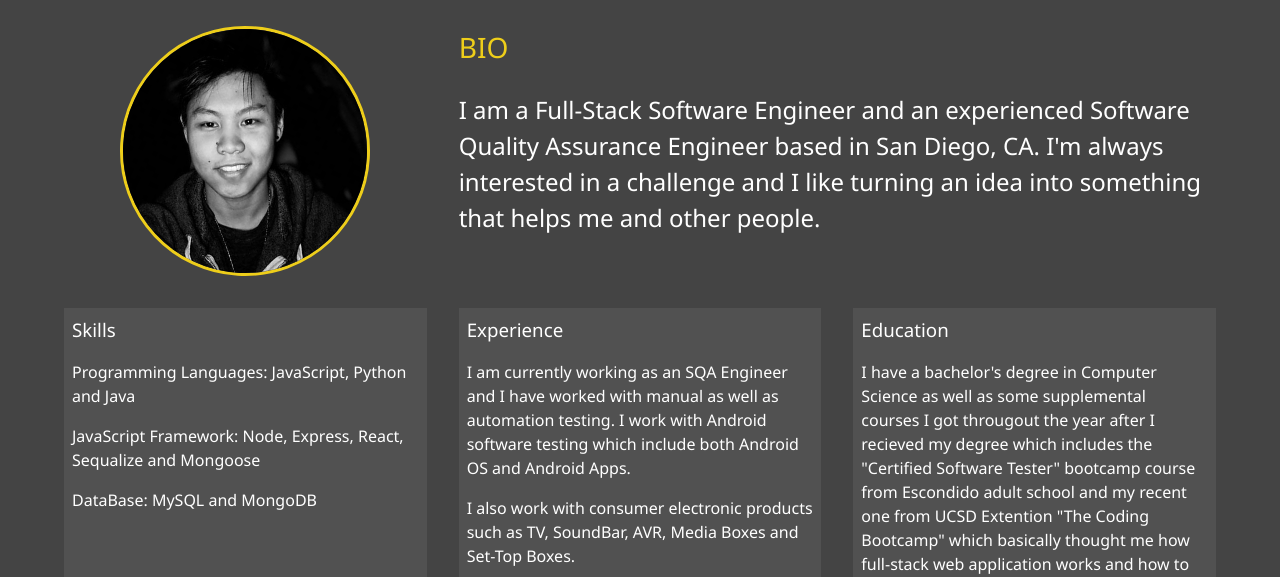
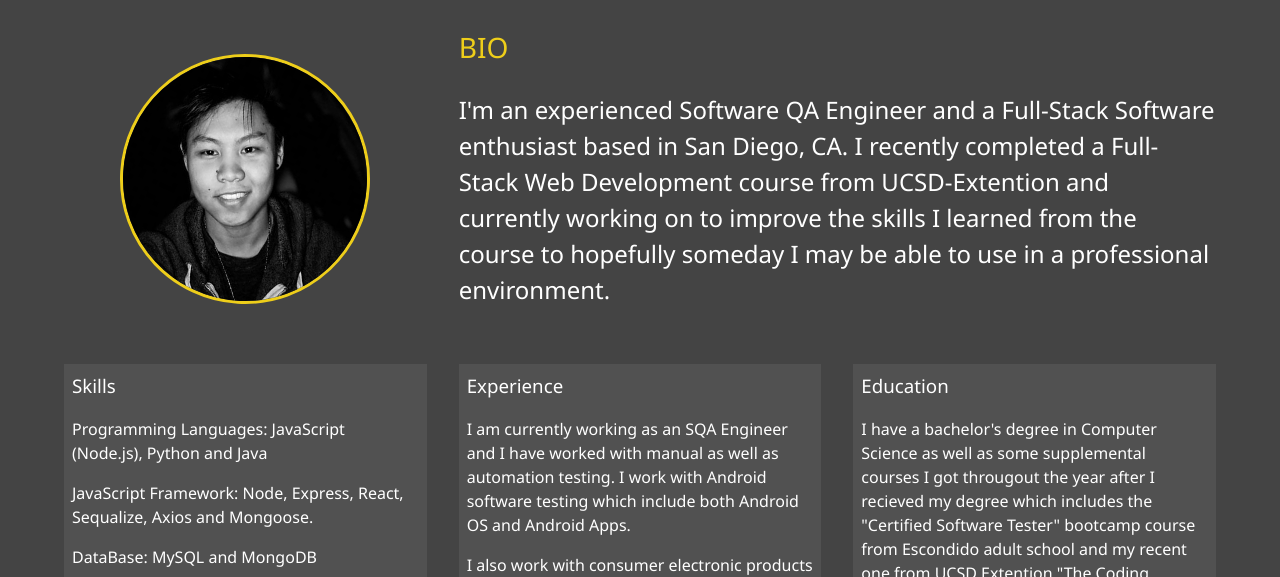
Before and after one commit to DarrenVictoriano/PortfolioV3, a website: page dist/about.html in a window 1280 px wide. Shown: the part 223-800 px from the top of the page. Drawn offline with nearby package versions, Linux system fonts and the light colour scheme.

Commit message:
updated bio and skills

```diff
--- a/dist/about.html
+++ b/dist/about.html
@@ -75,21 +75,21 @@
                     BIO
                 </h3>
                 <p>
-                    I am a Full-Stack Software Engineer and an experienced Software Quality Assurance Engineer
-                    based in San Diego, CA. I'm always interested in a challenge and I like turning an idea into
-                    something
-                    that helps me and other people.
+                    I'm an experienced Software QA Engineer and a Full-Stack Software enthusiast
+                    based in San Diego, CA. I recently completed a Full-Stack Web Development course from UCSD-Extention
+                    and currently working on to improve the skills I learned from the course to hopefully someday I may
+                    be able to use in a professional environment.
                 </p>
             </div>
 
             <div class="job job-1">
                 <h3>Skills</h3>
 
-                <p>Programming Languages: JavaScript, Python and Java</p>
+                <p>Programming Languages: JavaScript (Node.js), Python and Java</p>
 
                 <p>
-                    JavaScript Framework: Node, Express, React, Sequalize and
-                    Mongoose
+                    JavaScript Framework: Node, Express, React, Sequalize, Axios and
+                    Mongoose.
                 </p>
 
                 <p>DataBase: MySQL and MongoDB</p>
```
Also changed, not shown: dist/index.html (+1 -1 lines).
